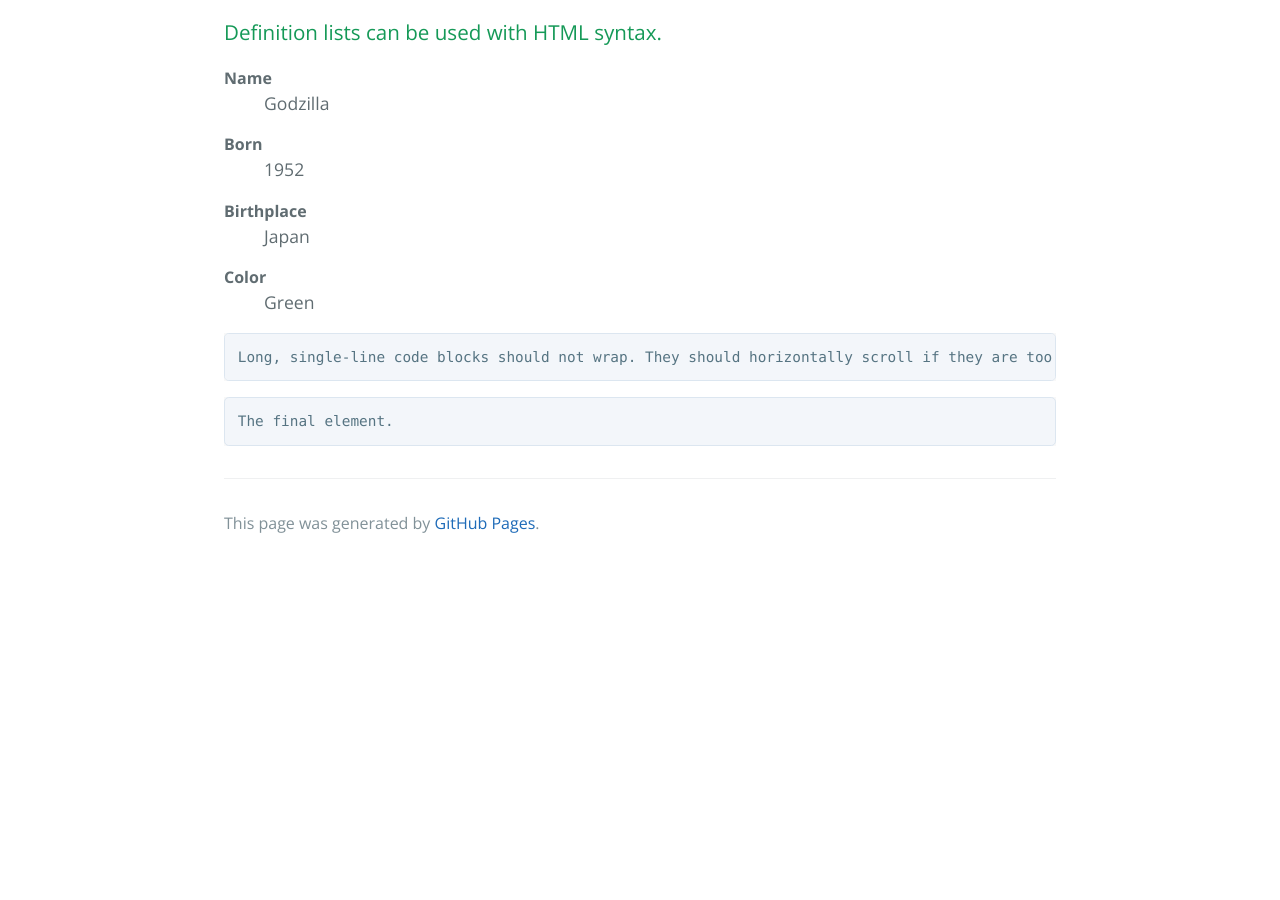
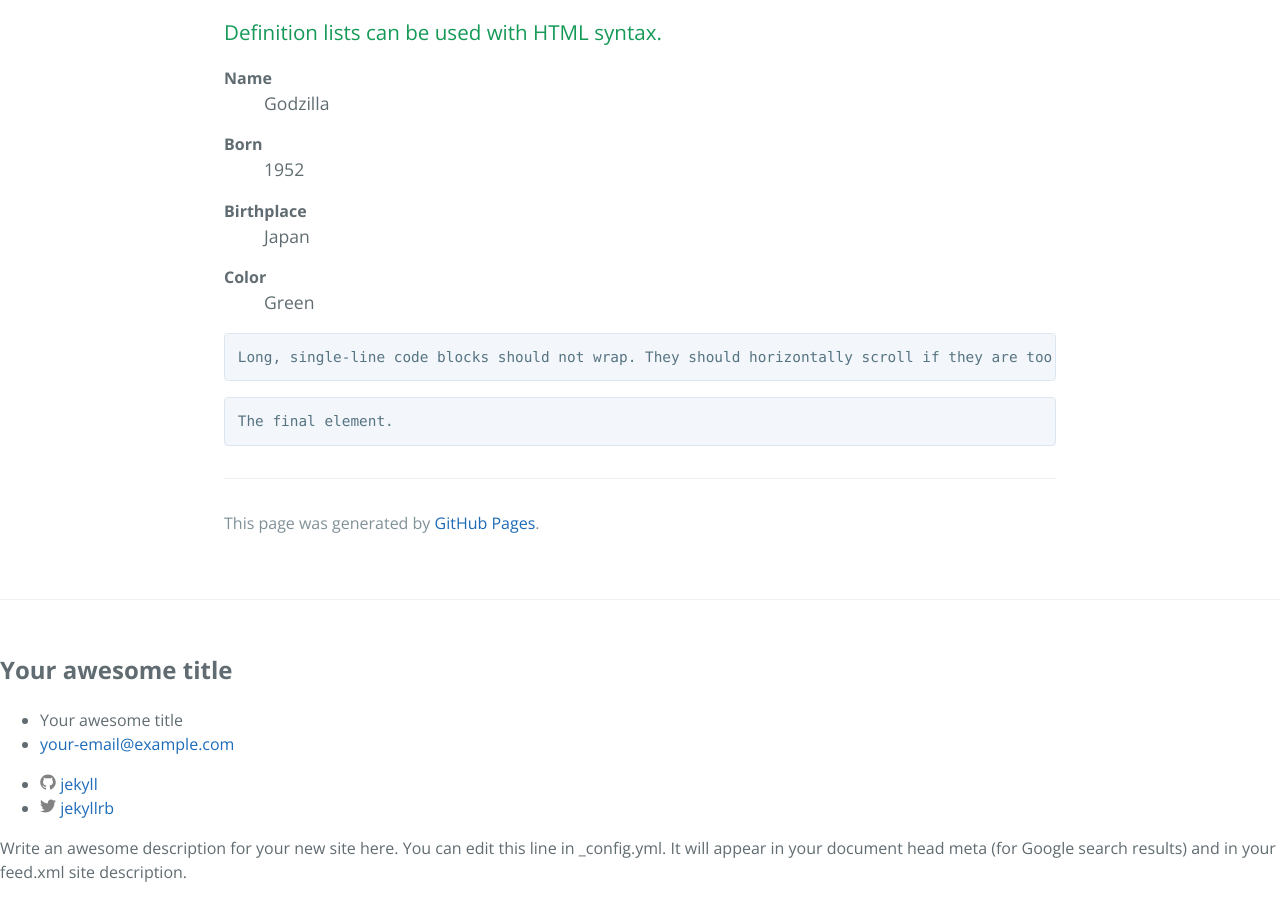
Before and after one commit to nearsr/nearsr.github.io, a Jekyll site: the page built from index.md, in a window 1280 px wide and 900 px high, scrolled down 3499 px. Built offline with Jekyll 4.4.1, drawn with Linux system fonts in a browser that asks for light colours; before the commit the page ends 4066 px from its top, so only the background shows below that; grey boxes are pictures that could not be loaded.

Commit message:
Update default.html

```diff
--- a/_layouts/default.html
+++ b/_layouts/default.html
@@ -49,5 +49,59 @@
         ga('send', 'pageview');
       </script>
     {% endif %}
+
+    <!-- from the minima theme -->
+
+        <footer class="site-footer">
+
+  <div class="wrapper">
+
+    <h2 class="footer-heading">Your awesome title</h2>
+
+    <div class="footer-col-wrapper">
+      <div class="footer-col footer-col-1">
+        <ul class="contact-list">
+          <li>
+
+              Your awesome title
+
+            </li>
+
+            <li><a href="mailto:your-email@example.com">your-email@example.com</a></li>
+
+        </ul>
+      </div>
+
+      <div class="footer-col footer-col-2">
+        <ul class="social-media-list">
+
+          <li>
+            <a href="https://github.com/jekyll"><span class="icon icon--github"><svg viewBox="0 0 16 16" width="16px" height="16px"><path fill="#828282" d="M7.999,0.431c-4.285,0-7.76,3.474-7.76,7.761 c0,3.428,2.223,6.337,5.307,7.363c0.388,0.071,0.53-0.168,0.53-0.374c0-0.184-0.007-0.672-0.01-1.32 c-2.159,0.469-2.614-1.04-2.614-1.04c-0.353-0.896-0.862-1.135-0.862-1.135c-0.705-0.481,0.053-0.472,0.053-0.472 c0.779,0.055,1.189,0.8,1.189,0.8c0.692,1.186,1.816,0.843,2.258,0.645c0.071-0.502,0.271-0.843,0.493-1.037 C4.86,11.425,3.049,10.76,3.049,7.786c0-0.847,0.302-1.54,0.799-2.082C3.768,5.507,3.501,4.718,3.924,3.65 c0,0,0.652-0.209,2.134,0.796C6.677,4.273,7.34,4.187,8,4.184c0.659,0.003,1.323,0.089,1.943,0.261 c1.482-1.004,2.132-0.796,2.132-0.796c0.423,1.068,0.157,1.857,0.077,2.054c0.497,0.542,0.798,1.235,0.798,2.082 c0,2.981-1.814,3.637-3.543,3.829c0.279,0.24,0.527,0.713,0.527,1.437c0,1.037-0.01,1.874-0.01,2.129 c0,0.208,0.14,0.449,0.534,0.373c3.081-1.028,5.302-3.935,5.302-7.362C15.76,3.906,12.285,0.431,7.999,0.431z"/></svg>
+</span><span class="username">jekyll</span></a>
+
+          </li>
+
+
+
+          <li>
+            <a href="https://twitter.com/jekyllrb"><span class="icon icon--twitter"><svg viewBox="0 0 16 16" width="16px" height="16px"><path fill="#828282" d="M15.969,3.058c-0.586,0.26-1.217,0.436-1.878,0.515c0.675-0.405,1.194-1.045,1.438-1.809c-0.632,0.375-1.332,0.647-2.076,0.793c-0.596-0.636-1.446-1.033-2.387-1.033c-1.806,0-3.27,1.464-3.27,3.27 c0,0.256,0.029,0.506,0.085,0.745C5.163,5.404,2.753,4.102,1.14,2.124C0.859,2.607,0.698,3.168,0.698,3.767 c0,1.134,0.577,2.135,1.455,2.722C1.616,6.472,1.112,6.325,0.671,6.08c0,0.014,0,0.027,0,0.041c0,1.584,1.127,2.906,2.623,3.206 C3.02,9.402,2.731,9.442,2.433,9.442c-0.211,0-0.416-0.021-0.615-0.059c0.416,1.299,1.624,2.245,3.055,2.271 c-1.119,0.877-2.529,1.4-4.061,1.4c-0.264,0-0.524-0.015-0.78-0.046c1.447,0.928,3.166,1.469,5.013,1.469 c6.015,0,9.304-4.983,9.304-9.304c0-0.142-0.003-0.283-0.009-0.423C14.976,4.29,15.531,3.714,15.969,3.058z"/></svg>
+</span><span class="username">jekyllrb</span></a>
+
+          </li>
+
+        </ul>
+      </div>
+
+      <div class="footer-col footer-col-3">
+        <p>Write an awesome description for your new site here. You can edit this line in _config.yml. It will appear in your document head meta (for Google search results) and in your feed.xml site description.</p>
+      </div>
+    </div>
+
+  </div>
+
+</footer>
+
+ <!-- end minima theme -->
+
   </body>
 </html>
```
